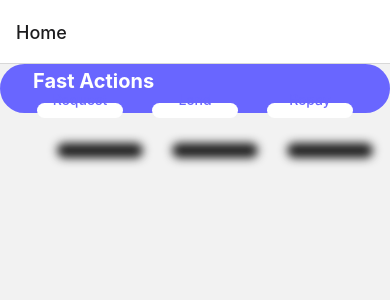
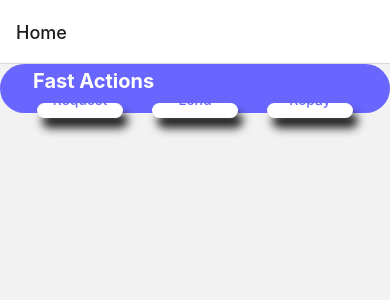
Before and after one commit to Kellories/fiducia, a React Native app: screen /Lend in a window 390 px wide. Shown: the top 300 px of the page. Built offline with nearby package versions, Linux system fonts and the light colour scheme.

Commit message:
feat: edited shadows

```diff
--- a/src/pages/Lend.jsx
+++ b/src/pages/Lend.jsx
@@ -48,7 +48,6 @@ const LendDescription = ({route,navigation}) => {
     const [pledgeAmount, setPledge] = useState('')
     const {id} = route.params
     const auth = getAuth()
-    let progress = 0
     useEffect(()=>{
         let currentLoan = 0
         const getData = async() => {
@@ -81,7 +80,7 @@ const LendDescription = ({route,navigation}) => {
         <SafeAreaView style = {globalStyles.container}>
 
             <ScrollView>
-            <Text style = {pledgeStyle.proposalTitle}>
+            <Text style = {pledgeStyle.proposalTitle}>``
                 {proposal.Title}
             </Text>
             <Text style = {pledgeStyle.loan}>
--- a/src/styles/globalStyles.js
+++ b/src/styles/globalStyles.js
@@ -111,7 +111,8 @@ const globalStyles = StyleSheet.create({
         display: 'flex',
         justifyContent: 'flex-end',
         shadowColor: '#1E1E1E',
-        shadowOffset: {width: 20, height: 40},
+        shadowOpacity:0.1,
+        shadowOffset: {width: 5, height: 10},
         shadowOpacity: 2,
         shadowRadius: 10,
     },
```
Also changed, not shown: 2 other files (tests, documents, lock files or other folders).
